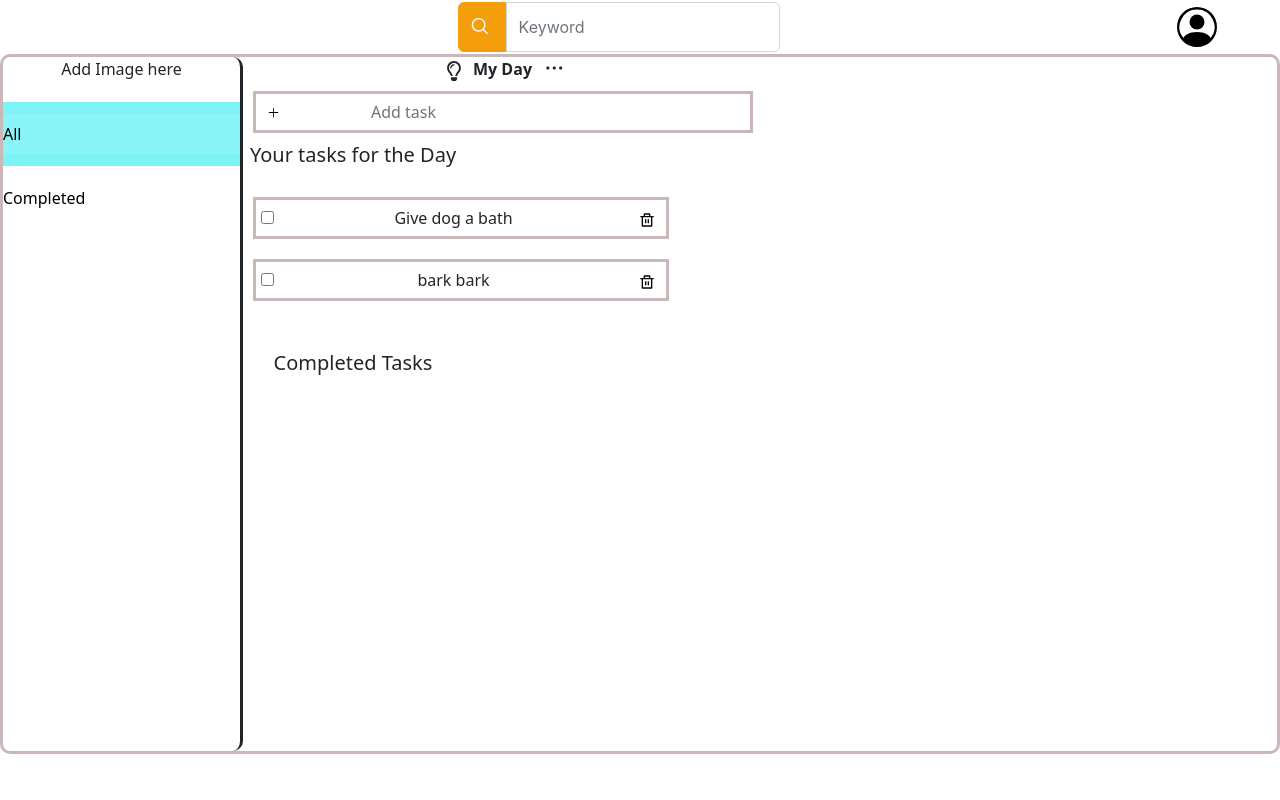
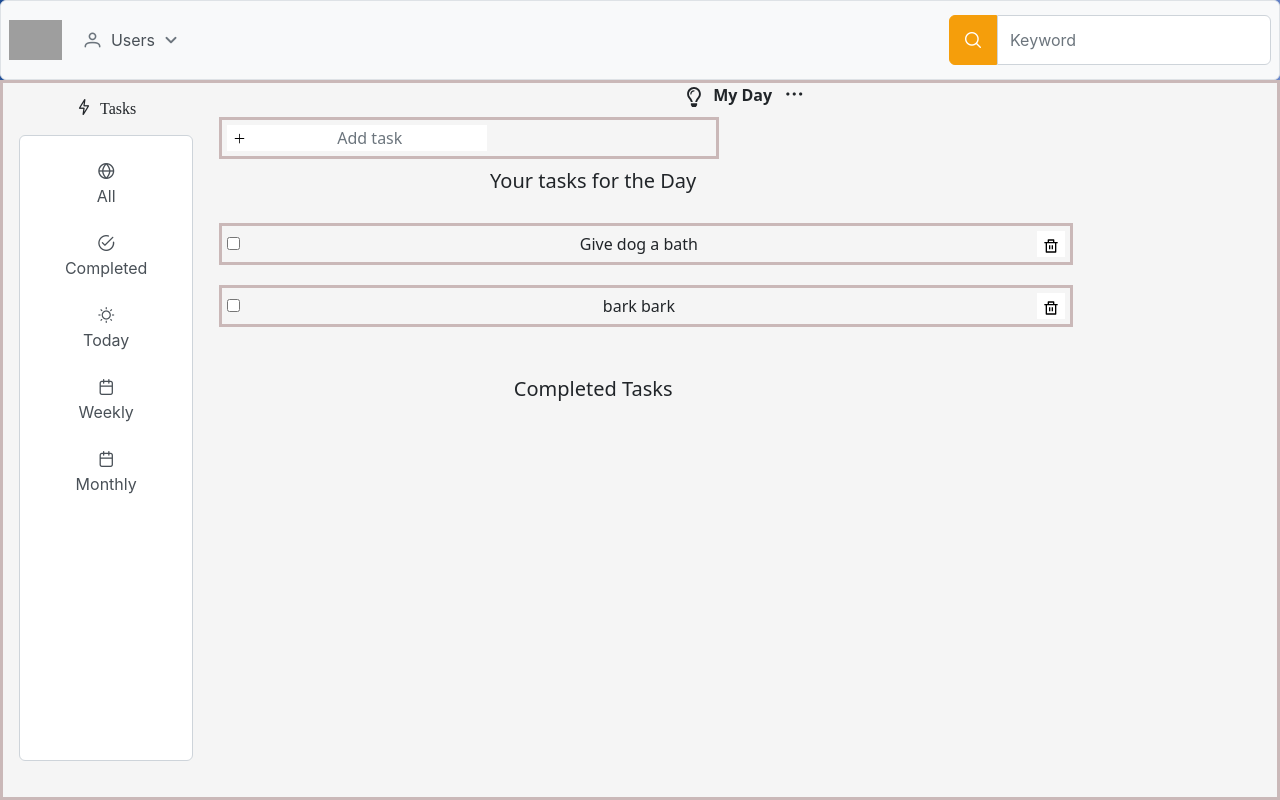
Before and after one commit to CPS714/task-manager-frontend, a React (Create React App) app: page /MainPage in a window 1280 px wide. Built offline with nearby package versions, Linux system fonts and the light colour scheme; grey boxes are pictures that could not be loaded.

Commit message:
temp commit

```diff
--- a/src/Stylings/headerbar.css
+++ b/src/Stylings/headerbar.css
@@ -4,6 +4,8 @@
     justify-content: space-evenly;
     align-items: flex-end;
     width: 100%;
+    padding: 1em 0;
+    background: floralwhite;
 }
 
 .header-container{
--- a/src/Stylings/mainPage.css
+++ b/src/Stylings/mainPage.css
@@ -6,22 +6,32 @@ body {
     border-radius: 10px;
     border-color: #cab8b8;
   } */
-  .mainpagecontainer{
+
+.task-view-background{
+    background: whitesmoke;
+    width: 100%;
+    height: 100%;
+}
+
+.mainpagecontainer{
     display: flex;
     flex-direction: column;
-    justify-content: space-evenly;
-    align-items: flex-end;
+    height: 100vh;
+    width: 100vw;
+    background-image: linear-gradient(to right bottom, #1d4c94, #4266ac, #6280c5, #809cde, #9eb9f8);
 }
+
+
 .tasks-container{
+    display: flex;
+    justify-items: center;
+    background: whitesmoke;
     border-style: solid;
-    height:700px;
-    width: 100%;
-    border-radius: 10px;
+    height:90vh;
+    width: 100vw;
     border-color: #cab8b8;
     display: flex;
     flex-direction: row;
-    justify-content: flex-start;
-    /*align-items: flex-start;*/
 }
 
 .myDay-BulbIcon {
--- a/src/Stylings/sideBar.css
+++ b/src/Stylings/sideBar.css
@@ -1,9 +1,7 @@
 .SideBar-containier{
     width: 15rem;
     height: 100%;
-    border-radius: 10px;
-    border-color: #cab8b8;
-    border-right: solid;
+    padding: 1em;
     flex-direction: column;
     display: flex;
 }
--- a/src/components/mainPage/CompletedTasks/CompletedView.jsx
+++ b/src/components/mainPage/CompletedTasks/CompletedView.jsx
@@ -17,7 +17,7 @@ function CompletedView () {
         setCnt(1)
     },[cnt])
   return (
-    <div>
+    <div className="task-view-container">
       <div className='myDay-header-Container'>
         <FaRegLightbulb className='myDay-BulbIcon'></FaRegLightbulb>
         <span className='myDay-Header'> Completed </span>
--- a/src/components/mainPage/HeaderBar.jsx
+++ b/src/components/mainPage/HeaderBar.jsx
@@ -1,33 +1,45 @@
+/* eslint-disable */
 import React from 'react'
 import { BsPersonCircle } from 'react-icons/bs'
-import 'primeicons/primeicons.css'
+import "primereact/resources/primereact.min.css";                  //core css
+import "primeicons/primeicons.css";                                //icons
 import { InputText } from 'primereact/inputtext'
+import { Menubar } from 'primereact/menubar';
 import { Button } from 'primereact/button'
 import '../../Stylings/headerbar.css'
 import Dropdown from 'react-bootstrap/Dropdown'
 
 function HeaderBar () {
+
+
+    const items = [
+        {
+           label:'Users',
+           icon:'pi pi-fw pi-user',
+           items:[
+              {
+                 label:'Account',
+                 icon:'pi pi-fw pi-user',
+              },
+              {
+                label:'Logout',
+                icon:'pi pi-fw pi-power-off',
+                url:'/',
+             }
+           ]
+        },
+     ];
+
+     const start = <img alt="logo" src="showcase/images/logo.png" onError={(e) => e.target.src='https://www.primefaces.org/wp-content/uploads/2020/05/placeholder.png'} height="40" className="mr-2"></img>;
+     const searchBar = (
+        <div className="p-inputgroup" >
+            <Button icon="pi pi-search" className="p-button-warning"/>
+            <InputText placeholder="Keyword"/>
+        </div>
+    );
   return (
-<div className='headerbar' >
-        <div className="header-container" >
-            <div className="col-12 md:col-4" style={{ flexDirection: 'row', display: 'flex', justifyContent: 'flex-end', width: '100%', alignItems: 'center' }} >
-                <div className="p-inputgroup" style={{ marginRight: '30%' }}>
-                    <Button icon="pi pi-search" className="p-button-warning"/>
-                    <InputText placeholder="Keyword"/>
-                </div>
-                <Dropdown style={{ left: '0%', marginRight: '3%' }}>
-                    <Dropdown.Toggle variant="success" id="dropdown-basic" className='logout-toggle'style={{ backgroundColor: 'transparent', borderColor: 'transparent' }}>
-                        <BsPersonCircle size={40} style={{ color: 'black' }}/>
-                    </Dropdown.Toggle>
 
-                    <Dropdown.Menu>
-                        <Dropdown.Item href="/">Log Out</Dropdown.Item>
-                    </Dropdown.Menu>
-                </Dropdown>
-        </div>
-    </div>
-
-    </div>
+        <Menubar model={items} start={start} end={searchBar} style={{width: '100vw', height:'5em'}}/>
   )
 }
 
--- a/src/components/mainPage/SideBar.jsx
+++ b/src/components/mainPage/SideBar.jsx
@@ -1,22 +1,52 @@
 /* eslint-disable */
 import React, { useState } from 'react'
+
 import { useEffect } from 'react'
+import { ListBox } from 'primereact/listbox';
+import "primereact/resources/primereact.min.css";                  //core css
+import "primeicons/primeicons.css";                                //icons
 import '../../Stylings/sideBar.css'
 function SideBar (props) {
   const [options, setOptions] = useState({ all: false, completed: false })
 
   const [test, setTest] = useState(true);
 
+  const [selectedTaskView, setSelectedTaskView] = useState(null);
+
+  const tasks = [
+    { name: 'All', code: 'ALL' , icon: 'pi-globe'},
+    { name: 'Completed', code: 'COMPL', icon: 'pi-check-circle' },
+    { name: 'Today', code: 'TDAY' , icon: 'pi-sun'},
+    { name: 'Weekly', code: 'WEEK', icon: 'pi-calendar' },
+    { name: 'Monthly', code: 'MNTH', icon: 'pi-calendar' }
+  ];
+
+  const taskTemplate = (option) => {
+    return (
+        <div className="country-item">
+            <i className={`pi ${option.icon}`}></i>
+            <div> {option.name}</div>
+        </div>
+    );
+}
+
+
+
   return (
     <div className='SideBar-containier'>
-      <p> Add Image here</p>
-      <div className = { props.options?.all ? 'navbar-container-selected' : 'navbar-container' } style={{marginTop: '0.3rem'}}>
+      <div className='pi pi-bolt'> Tasks </div>
+
+
+
+      <ListBox value={selectedTaskView} options={tasks} onChange={(e) => setSelectedTaskView(e.value)} itemTemplate={taskTemplate} optionLabel="name" style={{margin: '20px 0px',height: '100%'}}/>
+
+      {/* <div className = { props.options?.all ? 'navbar-container-selected' : 'navbar-container' } style={{marginTop: '0.3rem'}}>
       <button className='navbar' onClick={() => props.changeOpt('all')}> All</button>
       </div>
 
       <div className = { props.options?.completed ? 'navbar-container-selected' : 'navbar-container' } >
       <button className='navbar' onClick={() => props.changeOpt('completed')}>Completed</button>
-      </div>
+      </div> */}
     </div>
   )
 }
--- a/src/components/mainPage/tasksFolder/TaskView.jsx
+++ b/src/components/mainPage/tasksFolder/TaskView.jsx
@@ -1,3 +1,4 @@
+/* eslint-disable */
 import React, { useState, useEffect } from 'react'
 import { FaRegLightbulb } from 'react-icons/fa'
 import Tasks from './Tasks'
@@ -56,8 +57,8 @@ function TaskView () {
   }, [tasks])
 
   return (
-    <div>
-    <div className='myDay-header-Container'>
+    <div className='task-view-background'>
+      <div className='myDay-header-Container'>
         <FaRegLightbulb className='myDay-BulbIcon'></FaRegLightbulb>
         <span className='myDay-Header'> My Day </span>
         <span className='pi pi-ellipsis-h'></span>
```
Also changed, not shown: 1 other file (tests, documents, lock files or other folders).
